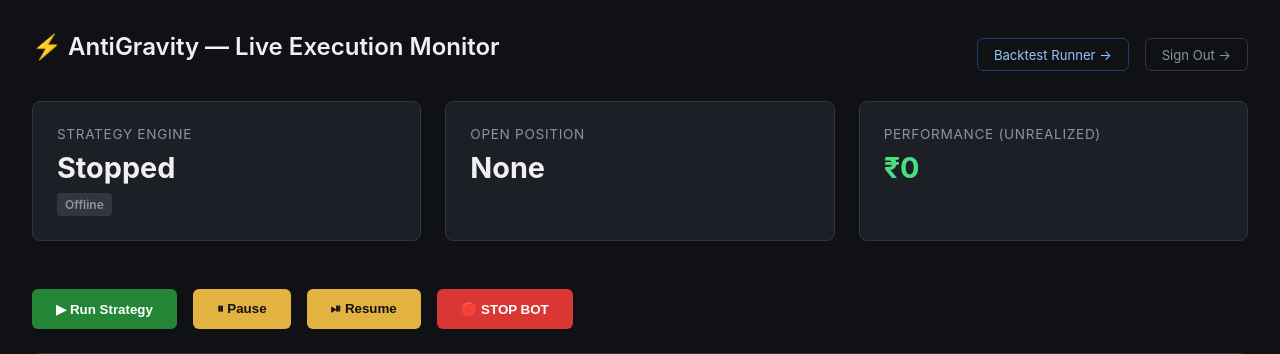
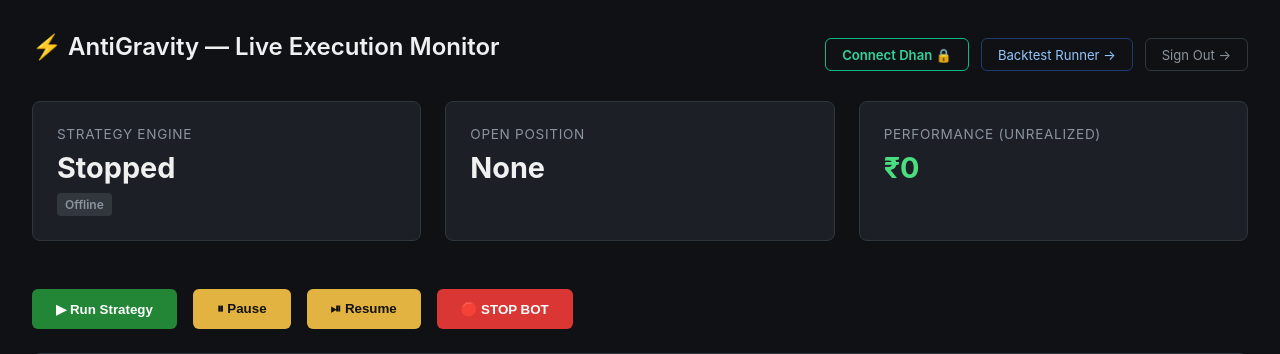
Before and after one commit to anoopverma/AntiGravity, a Flask app: page / in a window 1280 px wide. Shown: the top 354 px of the page. Run offline with Flask 3, Linux system fonts and the light colour scheme; the visitor is signed in with stand-in values (Sample User, id 1).

Commit message:
local testing: add Connect Dhan button, track active token for backtest subprocesses

```diff
--- a/app.py
+++ b/app.py
@@ -40,6 +40,7 @@
 ACCESS_TOKEN = os.getenv("DHAN_ACCESS_TOKEN") or os.getenv("DHAN_CLIENT_SECRET") or ""
 
 dhan = None
+ACTIVE_TOKEN = ACCESS_TOKEN  # Track the current active token for subprocesses
 
 def init_dhan_local():
     """Method 1: Init Dhan client using personal ACCESS_TOKEN from env (for local use)"""
@@ -59,11 +60,12 @@
 
 def init_dhan_oauth(token):
     """Method 2: Init Dhan client using Token from OAuth Callback (for deployment)"""
-    global dhan
+    global dhan, ACTIVE_TOKEN
     try:
         from dhanhq import dhanhq as _DhanHQ
         if CLIENT_ID and token:
             dhan = _DhanHQ(str(CLIENT_ID), str(token))
+            ACTIVE_TOKEN = token # Update the active token
             # Update strategy if it's already booted
             if 'strategy' in globals() and strategy is not None:
                 strategy.dhan = dhan
@@ -469,6 +471,13 @@
 
     import subprocess
     env = os.environ.copy()
+
+    # Inject active credentials into subprocess environment
+    if CLIENT_ID:
+        env['DHAN_CLIENT_ID'] = str(CLIENT_ID)
+    if ACTIVE_TOKEN:
+        env['DHAN_ACCESS_TOKEN'] = str(ACTIVE_TOKEN)
+
     if start_date:
         env['BACKTEST_START_DATE'] = start_date
     if end_date:
--- a/templates/index.html
+++ b/templates/index.html
@@ -274,7 +274,9 @@
     <div class="container">
         <div class="header-bar">
             <h1>⚡ AntiGravity — Live Execution Monitor</h1>
-            <div style="display:flex;gap:1rem;">
+            <div style="display:flex;gap:0.75rem;align-items:center;">
+                <a href="/dhan/connect" class="btn-logout"
+                    style="border-color:#10b981;color:#34d399;font-weight:600;">Connect Dhan 🔒</a>
                 <a href="/backtest" class="btn-logout" style="border-color:#1e3c72;color:#93c5fd;">Backtest Runner →</a>
                 <a href="/logout" class="btn-logout">Sign Out →</a>
             </div>
```
